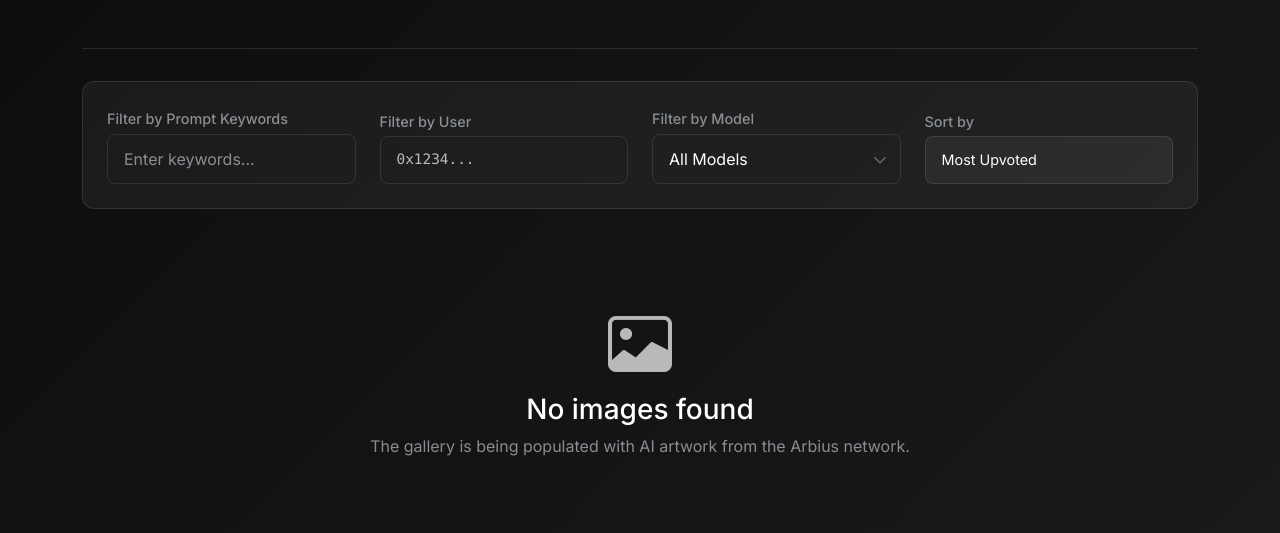
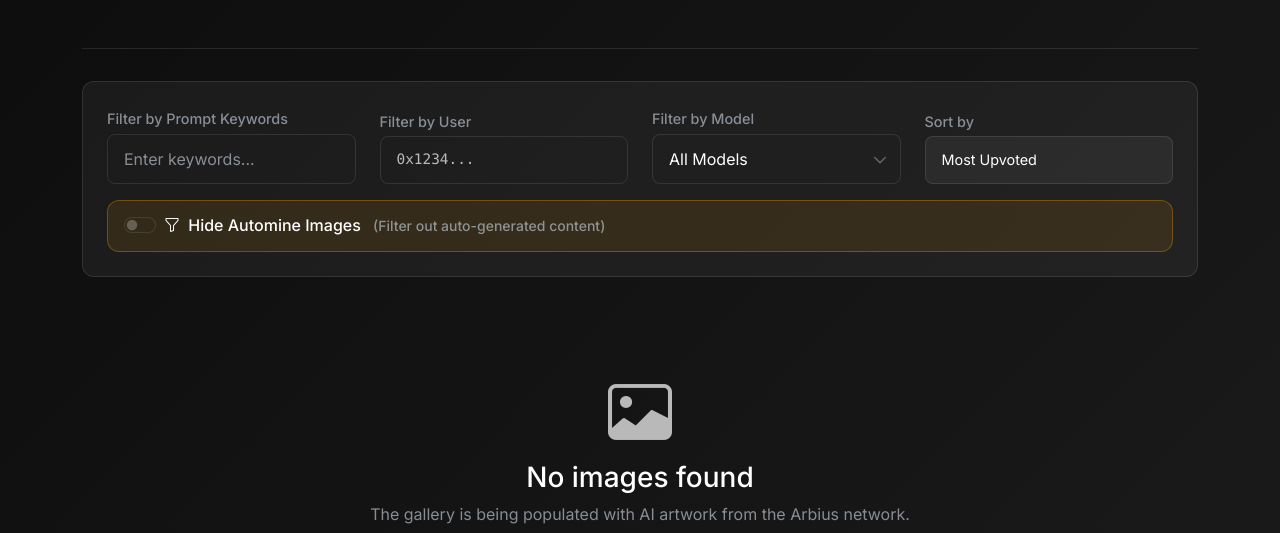
Before and after one commit to svdl1185/arbius_gallery, a Django app: page /gallery/ in a window 1280 px wide. Shown: the part 255-788 px from the top of the page. Run offline with Django 5.2, Linux system fonts and the light colour scheme; data that the repository does not hold is empty.

Commit message:
Add automine filter to gallery and search pages, keep leaderboard showing all users

```diff
--- a/gallery/templates/gallery/index.html
+++ b/gallery/templates/gallery/index.html
@@ -66,6 +66,28 @@
                             </div>
                         </div>
                     </div>
+
+                    <!-- Automine Filter Row -->
+                    <div class="row mt-3">
+                        <div class="col-12">
+                            <div class="automine-filter-container">
+                                <div class="form-check form-switch">
+                                    <input class="form-check-input automine-toggle"
+                                           type="checkbox"
+                                           id="exclude-automine"
+                                           name="exclude_automine"
+                                           value="true"
+                                           {% if exclude_automine %}checked{% endif %}>
+                                    <label class="form-check-label" for="exclude-automine">
+                                        <i class="bi bi-funnel me-1"></i>
+                                        Hide Automine Images
+                                        <small class="text-muted ms-2">(Filter out auto-generated content)</small>
+                                    </label>
+                                </div>
+                            </div>
+                        </div>
+                    </div>
+
                     <!-- Hidden fields to preserve other filters -->
                     {% if request.GET.q %}
                         <input type="hidden" name="q" value="{{ request.GET.q }}">
@@ -172,12 +194,12 @@
                 <ul class="pagination">
                     {% if page_obj.has_previous %}
                         <li class="page-item">
-                            <a class="page-link" href="?page=1{% if request.GET.q %}&q={{ request.GET.q }}{% endif %}{% if selected_model %}&model={{ selected_model }}{% endif %}{% if selected_task_submitter %}&task_submitter={{ selected_task_submitter }}{% endif %}{% if sort_by %}&sort={{ sort_by }}{% endif %}">
+                            <a class="page-link" href="?page=1{% if request.GET.q %}&q={{ request.GET.q }}{% endif %}{% if selected_model %}&model={{ selected_model }}{% endif %}{% if selected_task_submitter %}&task_submitter={{ selected_task_submitter }}{% endif %}{% if sort_by %}&sort={{ sort_by }}{% endif %}{% if exclude_automine %}&exclude_automine=true{% endif %}">
                                 <i class="bi bi-chevron-double-left"></i>
                             </a>
                         </li>
                         <li class="page-item">
-                            <a class="page-link" href="?page={{ page_obj.previous_page_number }}{% if request.GET.q %}&q={{ request.GET.q }}{% endif %}{% if selected_model %}&model={{ selected_model }}{% endif %}{% if selected_task_submitter %}&task_submitter={{ selected_task_submitter }}{% endif %}{% if sort_by %}&sort={{ sort_by }}{% endif %}">
+                            <a class="page-link" href="?page={{ page_obj.previous_page_number }}{% if request.GET.q %}&q={{ request.GET.q }}{% endif %}{% if selected_model %}&model={{ selected_model }}{% endif %}{% if selected_task_submitter %}&task_submitter={{ selected_task_submitter }}{% endif %}{% if sort_by %}&sort={{ sort_by }}{% endif %}{% if exclude_automine %}&exclude_automine=true{% endif %}">
                                 <i class="bi bi-chevron-left"></i>
                             </a>
                         </li>
@@ -190,19 +212,19 @@
                             </li>
                         {% elif num > page_obj.number|add:'-3' and num < page_obj.number|add:'3' %}
                             <li class="page-item">
-                                <a class="page-link" href="?page={{ num }}{% if request.GET.q %}&q={{ request.GET.q }}{% endif %}{% if selected_model %}&model={{ selected_model }}{% endif %}{% if selected_task_submitter %}&task_submitter={{ selected_task_submitter }}{% endif %}{% if sort_by %}&sort={{ sort_by }}{% endif %}">{{ num }}</a>
+                                <a class="page-link" href="?page={{ num }}{% if request.GET.q %}&q={{ request.GET.q }}{% endif %}{% if selected_model %}&model={{ selected_model }}{% endif %}{% if selected_task_submitter %}&task_submitter={{ selected_task_submitter }}{% endif %}{% if sort_by %}&sort={{ sort_by }}{% endif %}{% if exclude_automine %}&exclude_automine=true{% endif %}">{{ num }}</a>
                             </li>
                         {% endif %}
                     {% endfor %}
 
                     {% if page_obj.has_next %}
                         <li class="page-item">
-                            <a class="page-link" href="?page={{ page_obj.next_page_number }}{% if request.GET.q %}&q={{ request.GET.q }}{% endif %}{% if selected_model %}&model={{ selected_model }}{% endif %}{% if selected_task_submitter %}&task_submitter={{ selected_task_submitter }}{% endif %}{% if sort_by %}&sort={{ sort_by }}{% endif %}">
+                            <a class="page-link" href="?page={{ page_obj.next_page_number }}{% if request.GET.q %}&q={{ request.GET.q }}{% endif %}{% if selected_model %}&model={{ selected_model }}{% endif %}{% if selected_task_submitter %}&task_submitter={{ selected_task_submitter }}{% endif %}{% if sort_by %}&sort={{ sort_by }}{% endif %}{% if exclude_automine %}&exclude_automine=true{% endif %}">
                                 <i class="bi bi-chevron-right"></i>
                             </a>
                         </li>
                         <li class="page-item">
-                            <a class="page-link" href="?page={{ page_obj.paginator.num_pages }}{% if request.GET.q %}&q={{ request.GET.q }}{% endif %}{% if selected_model %}&model={{ selected_model }}{% endif %}{% if selected_task_submitter %}&task_submitter={{ selected_task_submitter }}{% endif %}{% if sort_by %}&sort={{ sort_by }}{% endif %}">
+                            <a class="page-link" href="?page={{ page_obj.paginator.num_pages }}{% if request.GET.q %}&q={{ request.GET.q }}{% endif %}{% if selected_model %}&model={{ selected_model }}{% endif %}{% if selected_task_submitter %}&task_submitter={{ selected_task_submitter }}{% endif %}{% if sort_by %}&sort={{ sort_by }}{% endif %}{% if exclude_automine %}&exclude_automine=true{% endif %}">
                                 <i class="bi bi-chevron-double-right"></i>
                             </a>
                         </li>
@@ -390,6 +412,35 @@
     color: var(--text-primary);
     box-shadow: 0 0 0 0.2rem rgba(102, 126, 234, 0.25);
 }
+
+/* Automine Filter Styles */
+.automine-filter-container {
+    background: rgba(255, 165, 0, 0.1);
+    border: 1px solid rgba(255, 165, 0, 0.3);
+    border-radius: 12px;
+    padding: 0.75rem 1rem;
+}
+
+.automine-toggle {
+    background-color: var(--input-bg);
+    border-color: var(--card-border);
+}
+
+.automine-toggle:checked {
+    background-color: #ff8c00;
+    border-color: #ff8c00;
+}
+
+.automine-toggle:focus {
+    border-color: #ff8c00;
+    box-shadow: 0 0 0 0.2rem rgba(255, 140, 0, 0.25);
+}
+
+.form-check-label {
+    color: var(--text-primary);
+    font-weight: 500;
+    cursor: pointer;
+}
 </style>
 
 <script>
@@ -400,6 +451,11 @@ document.getElementById('model-filter').addEventListener('change', function() {
 
 // Auto-submit form when sort filter changes
 document.getElementById('sort-filter').addEventListener('change', function() {
+    this.form.submit();
+});
+
+// Auto-submit form when automine filter changes
+document.getElementById('exclude-automine').addEventListener('change', function() {
     this.form.submit();
 });
 
--- a/gallery/views.py
+++ b/gallery/views.py
@@ -21,7 +21,7 @@ def get_display_name_for_wallet(wallet_address):
         return f"User {wallet_address[:8]}..."
 
 
-def get_base_queryset():
+def get_base_queryset(exclude_automine=False):
     """Get the base queryset for images with optimizations and filtering"""
 
     # Only allow the main image model - be very restrictive
@@ -29,22 +29,21 @@ def get_base_queryset():
         '0xa473c70e9d7c872ac948d20546bc79db55fa64ca325a4b229aaffddb7f86aae0',  # Main image model only
     ]
 
+    # Automine wallet addresses to filter out
+    AUTOMINE_WALLETS = [
+        '0x5e33e2cead338b1224ddd34636dac7563f97c300',
+        '0xdc790a53e50207861591622d349e989fef6f84bc',
+        '0x4d826895b255a4f38d7ba87688604c358f4132b6',
+    ]
+
     queryset = ArbiusImage.objects.select_related().prefetch_related('upvotes', 'comments').filter(
         is_accessible=True,  # Only show accessible images
         model_id__in=ALLOWED_MODELS  # Only allow whitelisted models
     )
 
-    # Additional content filtering for extra safety
-    queryset = queryset.exclude(
-        # Filter out images with problematic prompts
-        Q(prompt__icontains='hitler') |
-        Q(prompt__icontains='nazi') |
-        Q(prompt__icontains='violence') |
-        Q(prompt__icontains='explicit') |
-        Q(prompt__icontains='nsfw') |
-        # Add more filter terms as needed
-        Q(prompt__iregex=r'\b(porn|sex|nude|naked)\b')  # Case insensitive regex
-    )
+    # Filter out automine images if requested
+    if exclude_automine:
+        queryset = queryset.exclude(task_submitter__in=AUTOMINE_WALLETS)
 
     return queryset
 
@@ -105,12 +104,13 @@ def index(request):
     selected_task_submitter = request.GET.get('task_submitter', '').strip()
     selected_model = request.GET.get('model', '').strip()
     sort_by = request.GET.get('sort', 'upvotes')  # Default to most upvoted
+    exclude_automine = request.GET.get('exclude_automine', '').lower() in ['true', '1', 'on']
 
     # Get current user's wallet address
     current_wallet_address = getattr(request, 'wallet_address', None)
 
     # Base queryset - now includes comprehensive filtering
-    images = get_base_queryset()
+    images = get_base_queryset(exclude_automine=exclude_automine)
 
     # Apply filters (existing logic)
     if search_query:
@@ -157,6 +157,7 @@ def index(request):
         'selected_task_submitter': selected_task_submitter,
         'selected_model': selected_model,
         'sort_by': sort_by,
+        'exclude_automine': exclude_automine,
         'available_models': available_models,
         'model_categories': model_categories,
         'total_images': ArbiusImage.objects.filter(is_accessible=True).count(),  # Use filtered count
@@ -173,12 +174,13 @@ def search(request):
     selected_task_submitter = request.GET.get('task_submitter', '').strip()
     selected_model = request.GET.get('model', '').strip()
     sort_by = request.GET.get('sort', 'upvotes')  # Default to most upvoted
+    exclude_automine = request.GET.get('exclude_automine', '').lower() in ['true', '1', 'on']
 
     # Get current user's wallet address
     current_wallet_address = getattr(request, 'wallet_address', None)
 
     # Base queryset - now includes comprehensive filtering
-    images = get_base_queryset()
+    images = get_base_queryset(exclude_automine=exclude_automine)
 
     # Apply search filters
     if search_query:
@@ -225,6 +227,7 @@ def search(request):
         'selected_task_submitter': selected_task_submitter,
         'selected_model': selected_model,
         'sort_by': sort_by,
+        'exclude_automine': exclude_automine,
         'available_models': available_models,
         'model_categories': model_categories,
         'wallet_address': current_wallet_address,
@@ -237,16 +240,19 @@ def image_detail(request, image_id):
     """Individual image detail view with social features"""
     image = get_object_or_404(ArbiusImage, id=image_id)
 
+    # Get automine filter preference
+    exclude_automine = request.GET.get('exclude_automine', '').lower() in ['true', '1', 'on']
+
     # Get related images
     same_user_images = None
     if image.task_submitter:
-        same_user_images = get_base_queryset().filter(
+        same_user_images = get_base_queryset(exclude_automine=exclude_automine).filter(
             task_submitter__iexact=image.task_submitter
         ).exclude(id=image.id).order_by('-timestamp')[:6]
 
     same_model_images = None
     if image.model_id:
-        same_model_images = get_base_queryset().filter(
+        same_model_images = get_base_queryset(exclude_automine=exclude_automine).filter(
             model_id=image.model_id
         ).exclude(id=image.id).order_by('-timestamp')[:6]
 
@@ -264,6 +270,7 @@ def image_detail(request, image_id):
         'same_model_images': same_model_images,
         'comments': comments,
         'has_upvoted': has_upvoted,
+        'exclude_automine': exclude_automine,
         'wallet_address': getattr(request, 'wallet_address', None),
         'user_profile': getattr(request, 'user_profile', None),
     }
@@ -276,8 +283,11 @@ def info(request):
     from django.db.models import Q
     import json
 
+    # Get automine filter preference
+    exclude_automine = request.GET.get('exclude_automine', '').lower() in ['true', '1', 'on']
+
     # Use the same filtering as the main gallery
-    base_queryset = get_base_queryset()
+    base_queryset = get_base_queryset(exclude_automine=exclude_automine)
 
     total_images = base_queryset.count()
     total_accessible = base_queryset.filter(is_accessible=True).count()
@@ -400,6 +410,7 @@ def info(request):
         'cumulative_chart_data': json.dumps(cumulative_chart_data),
         'daily_chart_data': json.dumps(daily_chart_data),
         'last_scan_time': last_scan_time,
+        'exclude_automine': exclude_automine,
         'wallet_address': getattr(request, 'wallet_address', None),
         'user_profile': getattr(request, 'user_profile', None),
     }
@@ -540,12 +551,15 @@ def add_comment(request, image_id):
 def user_profile(request, wallet_address):
     """Display user profile page"""
 
+    # Get automine filter preference
+    exclude_automine = request.GET.get('exclude_automine', '').lower() in ['true', '1', 'on']
+
     # Try to get existing profile, or create one if the wallet has images
     try:
         profile = UserProfile.objects.get(wallet_address__iexact=wallet_address)
     except UserProfile.DoesNotExist:
         # Check if this wallet has created any images
-        has_images = get_base_queryset().filter(task_submitter__iexact=wallet_address).exists()
+        has_images = get_base_queryset(exclude_automine=exclude_automine).filter(task_submitter__iexact=wallet_address).exists()
 
         if has_images:
             # Auto-create a basic profile for wallets that have created images
@@ -566,7 +580,7 @@ def user_profile(request, wallet_address):
     current_wallet_address = getattr(request, 'wallet_address', None)
 
     # Get user's images with sorting
-    user_images = get_base_queryset().filter(
+    user_images = get_base_queryset(exclude_automine=exclude_automine).filter(
         task_submitter__iexact=wallet_address
     )
 
@@ -602,6 +616,7 @@ def user_profile(request, wallet_address):
         'profile': profile,
         'page_obj': page_obj,
         'sort_by': sort_by,
+        'exclude_automine': exclude_automine,
         'is_own_profile': is_own_profile,
         'wallet_address': current_wallet_address,  # Current user's wallet (may be None)
         'user_profile': current_user_profile,  # Current user's profile (may be None)
@@ -666,7 +681,7 @@ def top_users(request):
     if sort_by == 'upvotes':
         # Sort by total upvotes received - use a simpler approach
         # Get all users who have created images, then sort by upvotes
-        top_creators_raw = get_base_queryset().filter(
+        top_creators_raw = get_base_queryset(exclude_automine=False).filter(
             task_submitter__isnull=False
         ).values('task_submitter').annotate(
             image_count=Count('id'),
@@ -684,7 +699,7 @@ def top_users(request):
 
     else:
         # Default: Sort by image count (existing logic)
-        top_creators_raw = get_base_queryset().filter(
+        top_creators_raw = get_base_queryset(exclude_automine=False).filter(
             task_submitter__isnull=False
         ).values('task_submitter').annotate(
             image_count=Count('id')
```
